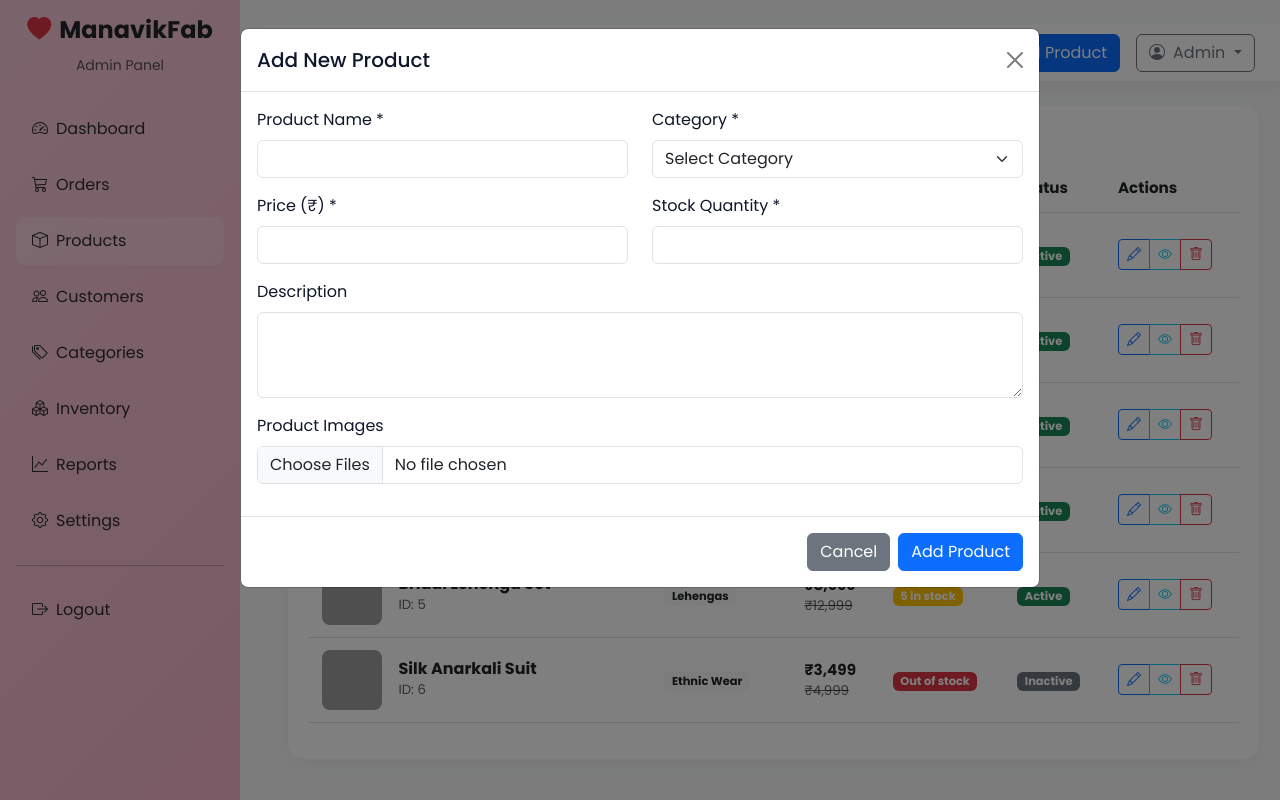
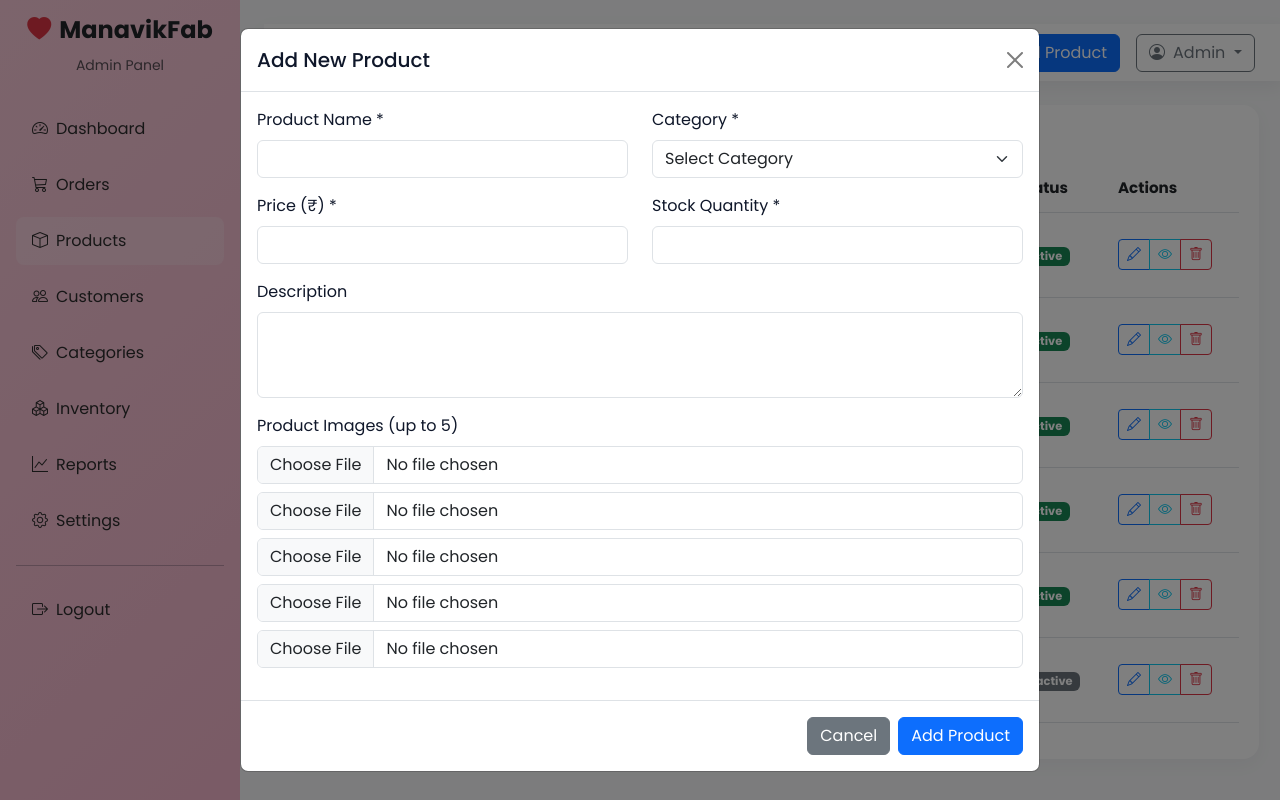
Before and after one commit to lavkush2336/madvik-98910, a PHP site: page /Admin/products.php in a window 1280 px wide, after a click on "Add Product". Run offline with PHP 8.4, Linux system fonts and the light colour scheme; grey boxes are pictures that could not be loaded.

Commit message:
5 input images in the add product button

```diff
--- a/Admin/products.php
+++ b/Admin/products.php
@@ -80,7 +80,6 @@ $categories = ['All', 'Ethnic Wear', 'Western Wear', 'Sarees', 'Lehengas', 'Acce
         .admin-dropdown-item{ font-weight:700; font-size:0.95rem; color:#212529; display:flex; align-items:center; gap:0.5rem; padding:0.45rem 0.9rem }
         .dropdown-menu .admin-dropdown-item i{ width:20px; display:inline-flex; align-items:center; justify-content:center; }
 
-        /* --- NEW RESPONSIVE STYLES --- */
         @media (max-width: 991.98px) {
             .sidebar {
                 position: fixed;
@@ -245,7 +244,18 @@ $categories = ['All', 'Ethnic Wear', 'Western Wear', 'Sarees', 'Lehengas', 'Acce
                             <div class="col-md-6 mb-3"><label class="form-label">Stock Quantity *</label><input type="number" class="form-control" required></div>
                         </div>
                         <div class="mb-3"><label class="form-label">Description</label><textarea class="form-control" rows="3"></textarea></div>
-                        <div class="mb-3"><label class="form-label">Product Images</label><input type="file" class="form-control" multiple></div>
+
+                        <div class="mb-3">
+                            <label class="form-label">Product Images (up to 5)</label>
+                            <div id="product-images-container">
+                                <input type="file" class="form-control mb-2" name="product_images[]" accept="image/*">
+                                <input type="file" class="form-control mb-2" name="product_images[]" accept="image/*">
+                                <input type="file" class="form-control mb-2" name="product_images[]" accept="image/*">
+                                <input type="file" class="form-control mb-2" name="product_images[]" accept="image/*">
+                                <input type="file" class="form-control" name="product_images[]" accept="image/*">
+                            </div>
+                        </div>
+
                     </form>
                 </div>
                 <div class="modal-footer">
@@ -259,9 +269,9 @@ $categories = ['All', 'Ethnic Wear', 'Western Wear', 'Sarees', 'Lehengas', 'Acce
     <script src="https://cdn.jsdelivr.net/npm/bootstrap@5.3.0/dist/js/bootstrap.bundle.min.js"></script>
     <script>
         document.addEventListener('DOMContentLoaded', function () {
+            // Sidebar toggle script
             const sidebar = document.getElementById('sidebar');
             const sidebarToggle = document.getElementById('sidebarToggle');
-
             if (sidebarToggle) {
                 const overlay = document.createElement('div');
                 overlay.className = 'sidebar-overlay';
```
